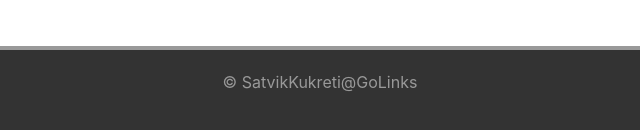
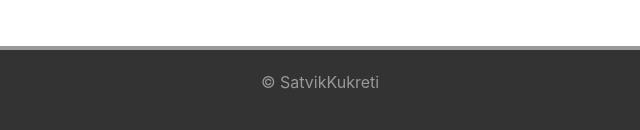
Before and after one commit to satkukreti/repo_statistics, a website: page user-api/public/index.html in a window 1280 px wide. Shown: the part 212-342 px from the top of the page, 320-960 px from the left. Drawn offline with nearby package versions, Linux system fonts and the light colour scheme.

Commit message:
small changes

```diff
--- a/user-api/public/index.html
+++ b/user-api/public/index.html
@@ -29,7 +29,7 @@
       </form>
       <div id="result" class="mt-4"></div>
     </div>
-    <div class="copyright">&#169; SatvikKukreti@GoLinks</div>
+    <div class="copyright">&#169; SatvikKukreti</div>
     <script src="js/script.js"></script>
   </body>
 </html>
```
